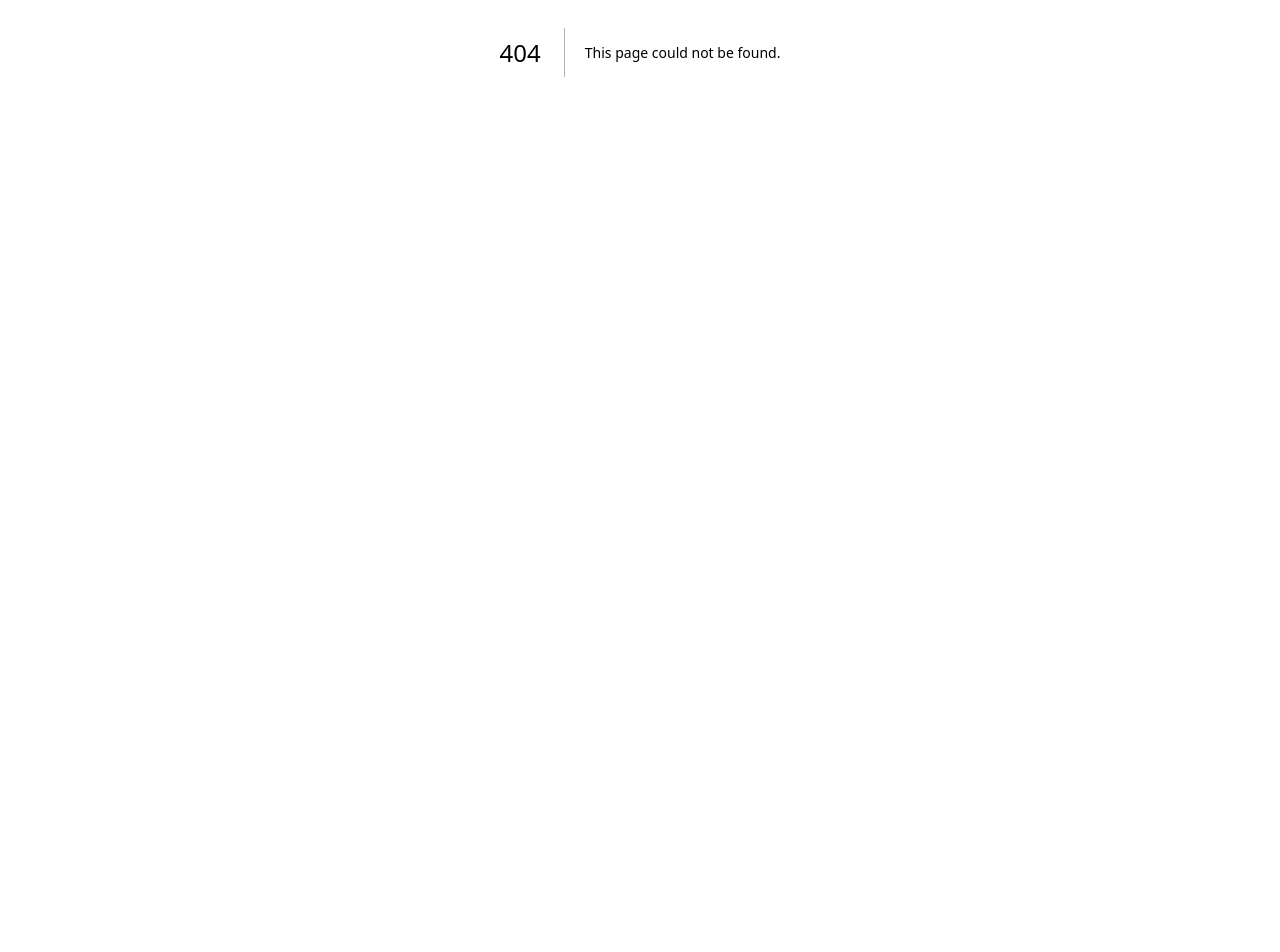
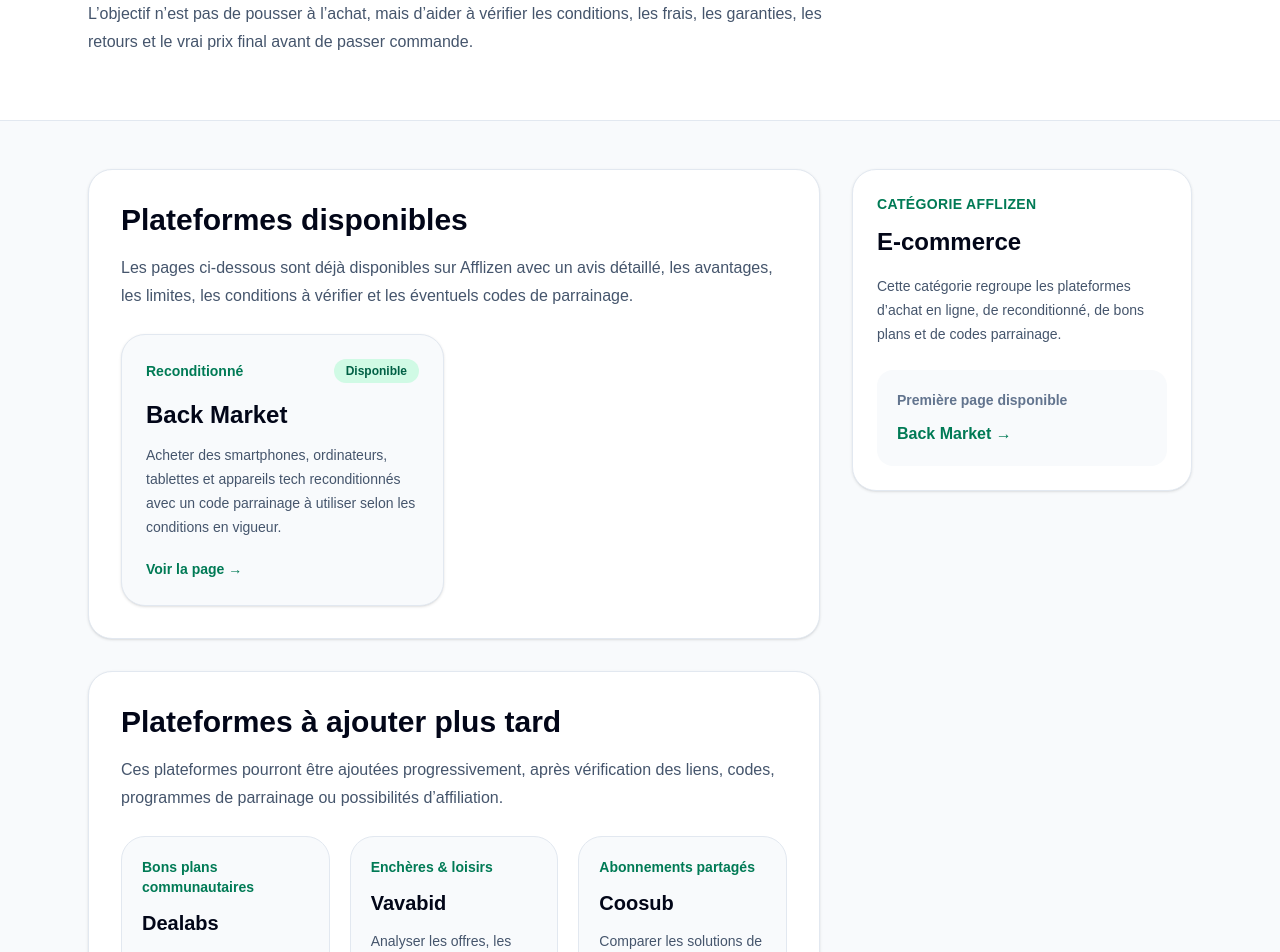
Before and after one commit to sebastienfoulon22-commits/afflizen, a Next.js app: page /e-commerce in a window 1280 px wide. Before the commit this address had no page. Shown: the part 467-1419 px from the top of the page. Before the commit the page ends 919 px from the top, so only its background shows below. Built offline with nearby package versions, Linux system fonts and the light colour scheme.

Commit message:
creation categorie e-commerce et correction page back market

```diff
--- a/app/e-commerce/back-market/page.tsx
+++ b/app/e-commerce/back-market/page.tsx
@@ -27,7 +27,7 @@
   {
     title: "Un code de parrainage simple à utiliser",
     description:
-      "Le code permet généralement de bénéficier d’un avantage sur une première commande éligible, sous réserve des conditions Back Market.",
+      "Le code permet généralement de bénéficier d’un avantage sur une commande éligible, sous réserve des conditions Back Market.",
   },
   {
     title: "Une alternative plus durable",
@@ -46,22 +46,21 @@
 
 const steps = [
   {
-    title: "1. Ouvrir Back Market",
+    title: "1. Ouvre Back Market",
     description:
       "Clique sur le bouton Afflizen pour accéder au site officiel Back Market.",
   },
   {
-    title: "2. Choisir un produit éligible",
+    title: "2. Choisis un produit éligible",
     description:
       "Compare le modèle, l’état, le prix, la garantie, le vendeur et les délais de livraison.",
   },
   {
-    title: "3. Entrer le code",
-    description:
-      `Au moment de la commande, utilise le code ${BACK_MARKET_CODE} si l’espace code promo ou parrainage est disponible.`,
+    title: "3. Utilise le code",
+    description: `Au moment de la commande, utilise le code ${BACK_MARKET_CODE} si l’espace code promo ou parrainage est disponible.`,
   },
   {
-    title: "4. Vérifier la réduction",
+    title: "4. Vérifie l’avantage appliqué",
     description:
       "Avant de payer, vérifie que l’avantage est bien appliqué et que les conditions sont respectées.",
   },
@@ -75,12 +74,12 @@
   },
   {
     question: "Quel est le code parrainage Back Market Afflizen ?",
-    answer: `Le code à tester est ${BACK_MARKET_CODE}. Il peut donner accès à un avantage de parrainage selon les conditions en vigueur au moment de la commande.`,
+    answer: `Le code parrainage Back Market Afflizen est ${BACK_MARKET_CODE}. Il peut permettre de bénéficier d’un avantage de parrainage, sous réserve des conditions en vigueur.`,
   },
   {
     question: "Le code Back Market fonctionne-t-il toujours ?",
     answer:
-      "Pas forcément. Les codes de parrainage, montants minimums, limites d’utilisation et offres promotionnelles peuvent changer. Il faut toujours vérifier l’application de la réduction avant le paiement.",
+      "Les codes de parrainage, montants minimums, limites d’utilisation et offres promotionnelles peuvent évoluer. Il faut toujours vérifier que l’avantage est bien appliqué avant le paiement.",
   },
   {
     question: "Back Market est-il toujours moins cher que le neuf ?",
@@ -113,19 +112,12 @@
       <section className="border-b border-slate-200 bg-white">
         <div className="mx-auto flex max-w-6xl flex-col gap-8 px-6 py-10 lg:flex-row lg:items-center lg:justify-between lg:py-14">
           <div className="max-w-3xl">
-            <div className="mb-6 flex flex-wrap gap-3">
+            <div className="mb-6">
               <Link
-                href="/"
-                className="inline-flex items-center rounded-full border border-slate-200 bg-white px-4 py-2 text-sm font-semibold text-slate-700 shadow-sm transition hover:border-emerald-300 hover:text-emerald-700"
-              >
-                ← Retour à l’accueil
-              </Link>
-
-              <Link
-                href="/bons-plans"
+                href="/e-commerce"
                 className="inline-flex items-center rounded-full border border-emerald-200 bg-emerald-50 px-4 py-2 text-sm font-semibold text-emerald-700 transition hover:bg-emerald-100"
               >
-                Voir les bons plans
+                Voir la catégorie e-commerce
               </Link>
             </div>
 
@@ -175,18 +167,21 @@
 
           <aside className="rounded-3xl border border-slate-200 bg-slate-950 p-6 text-white shadow-xl lg:w-80">
             <p className="text-sm font-semibold text-emerald-300">
-              Code à tester
+              Utilise le code
             </p>
+
             <div className="mt-4 rounded-2xl border border-white/10 bg-white/10 p-5">
-              <p className="text-sm text-slate-300">Code Back Market</p>
+              <p className="text-sm text-slate-300">
+                Code parrainage Back Market
+              </p>
               <p className="mt-2 break-all text-2xl font-black tracking-wide text-white">
                 {BACK_MARKET_CODE}
               </p>
             </div>
 
             <p className="mt-4 text-sm leading-6 text-slate-300">
-              Le code peut donner accès à une réduction de parrainage selon les
-              conditions en vigueur. Vérifie son application avant le paiement.
+              Utilise le code pour bénéficier de l’offre de parrainage Back
+              Market, sous réserve des conditions en vigueur.
             </p>
 
             <AffiliateButton
@@ -213,29 +208,29 @@
             </p>
 
             <h2 className="mt-3 text-3xl font-bold text-slate-950">
-              Code Afflizen à essayer : {BACK_MARKET_CODE}
+              Utilise le code {BACK_MARKET_CODE}
             </h2>
 
             <p className="mt-4 text-base leading-7 text-slate-600">
-              Le message de parrainage peut se résumer ainsi : tu peux essayer
-              le code <strong>{BACK_MARKET_CODE}</strong> sur Back Market pour
-              bénéficier d’un avantage de parrainage, généralement lié à une
-              première commande éligible. Les conditions exactes peuvent évoluer :
-              montant minimum, pays, type de produit, limite d’utilisation ou
-              durée de validité.
+              Utilise le code <strong>{BACK_MARKET_CODE}</strong> pour
+              bénéficier de l’offre de parrainage Back Market, sous réserve des
+              conditions en vigueur au moment de la commande. Les conditions
+              peuvent concerner le montant minimum, le pays, le type de produit,
+              la limite d’utilisation ou la durée de validité.
             </p>
 
             <div className="mt-6 rounded-2xl border border-emerald-200 bg-emerald-50 p-5">
               <p className="text-sm font-semibold text-emerald-800">
                 Code à copier
               </p>
+
               <p className="mt-2 break-all rounded-xl bg-white px-4 py-3 text-2xl font-black tracking-wide text-slate-950 shadow-sm">
                 {BACK_MARKET_CODE}
               </p>
+
               <p className="mt-3 text-sm leading-6 text-emerald-900">
-                Conseil : copie le code, ouvre Back Market, ajoute ton produit
-                au panier puis vérifie que l’avantage est bien appliqué avant de
-                payer.
+                Copie le code, ouvre Back Market, ajoute ton produit au panier
+                puis vérifie que l’avantage est bien appliqué avant de payer.
               </p>
             </div>
 
@@ -247,7 +242,7 @@
                 location="code"
                 className="inline-flex items-center justify-center rounded-full bg-emerald-600 px-6 py-3 text-base font-bold text-white shadow-sm transition hover:bg-emerald-700"
               >
-                Aller sur Back Market avec le code
+                Utiliser le code sur Back Market
               </AffiliateButton>
             </div>
           </section>
@@ -347,7 +342,7 @@
                 <ul className="mt-4 space-y-3 text-sm leading-6 text-emerald-950">
                   <li>• Large choix de produits reconditionnés.</li>
                   <li>• Prix parfois très compétitifs selon les modèles.</li>
-                  <li>• Code de parrainage simple à tester.</li>
+                  <li>• Code de parrainage simple à utiliser.</li>
                   <li>• Possibilité de comparer plusieurs états de produits.</li>
                   <li>• Alternative intéressante au neuf pour certains achats.</li>
                 </ul>
@@ -376,8 +371,8 @@
             <p className="mt-4 text-base leading-7 text-slate-600">
               Back Market est une plateforme pertinente si tu veux acheter un
               appareil reconditionné tout en essayant de réduire ton budget. Le
-              code <strong>{BACK_MARKET_CODE}</strong> peut être intéressant à
-              tester, surtout si tu passes une première commande éligible.
+              code <strong>{BACK_MARKET_CODE}</strong> peut être intéressant si
+              tu passes une commande éligible.
             </p>
 
             <p className="mt-4 text-base leading-7 text-slate-600">
@@ -395,7 +390,7 @@
                 location="avis"
                 className="inline-flex items-center justify-center rounded-full bg-emerald-600 px-6 py-3 text-base font-bold text-white shadow-sm transition hover:bg-emerald-700"
               >
-                Tester le code sur Back Market
+                Utiliser le code sur Back Market
               </AffiliateButton>
             </div>
           </section>
--- /dev/null
+++ b/app/e-commerce/page.tsx
@@ -0,0 +1,211 @@
+import Link from "next/link";
+
+export const metadata = {
+  title: "E-commerce : codes parrainage, bons plans et achats malins",
+  description:
+    "Découvrez les plateformes e-commerce sélectionnées par Afflizen : reconditionné, bons plans, codes promo, parrainages et conseils avant d’acheter.",
+  alternates: {
+    canonical: "https://afflizen.com/e-commerce",
+  },
+};
+
+const availablePlatforms = [
+  {
+    name: "Back Market",
+    href: "/e-commerce/back-market",
+    category: "Reconditionné",
+    description:
+      "Acheter des smartphones, ordinateurs, tablettes et appareils tech reconditionnés avec un code parrainage à utiliser selon les conditions en vigueur.",
+    badge: "Disponible",
+  },
+];
+
+const upcomingPlatforms = [
+  {
+    name: "Dealabs",
+    category: "Bons plans communautaires",
+    description:
+      "Repérer les promotions partagées par la communauté et comparer les offres avant d’acheter.",
+  },
+  {
+    name: "Vavabid",
+    category: "Enchères & loisirs",
+    description:
+      "Analyser les offres, les frais et les conditions avant de participer à des enchères ou bons plans loisirs.",
+  },
+  {
+    name: "Coosub",
+    category: "Abonnements partagés",
+    description:
+      "Comparer les solutions de partage d’abonnements avec prudence sur les conditions, les limites et la sécurité.",
+  },
+];
+
+const advice = [
+  "Comparer le prix final avec d’autres sites avant d’acheter.",
+  "Vérifier les frais de livraison, de retour et les conditions de garantie.",
+  "Lire les conditions des codes promo, parrainages ou offres spéciales.",
+  "Éviter d’acheter uniquement parce qu’une réduction semble importante.",
+  "Vérifier la fiabilité du vendeur, les avis et l’état exact du produit.",
+];
+
+export default function EcommercePage() {
+  return (
+    <main className="min-h-screen bg-slate-50 text-slate-950">
+      <section className="border-b border-slate-200 bg-white">
+        <div className="mx-auto max-w-6xl px-6 py-12 md:py-16">
+          <p className="mb-4 inline-flex rounded-full bg-emerald-50 px-4 py-2 text-sm font-semibold text-emerald-700">
+            E-commerce · Codes · Parrainages · Bons plans
+          </p>
+
+          <h1 className="max-w-4xl text-4xl font-bold tracking-tight text-slate-950 md:text-5xl">
+            E-commerce : codes parrainage, bons plans et achats malins
+          </h1>
+
+          <p className="mt-6 max-w-3xl text-lg leading-8 text-slate-600">
+            La catégorie e-commerce d’Afflizen regroupe les plateformes utiles
+            pour acheter moins cher, utiliser des codes de parrainage, repérer
+            des bons plans ou comparer des offres avant de commander.
+          </p>
+
+          <p className="mt-4 max-w-3xl text-base leading-7 text-slate-600">
+            L’objectif n’est pas de pousser à l’achat, mais d’aider à vérifier
+            les conditions, les frais, les garanties, les retours et le vrai prix
+            final avant de passer commande.
+          </p>
+        </div>
+      </section>
+
+      <section className="mx-auto max-w-6xl px-6 py-12">
+        <div className="grid gap-8 lg:grid-cols-[1fr_340px]">
+          <div className="space-y-8">
+            <section className="rounded-3xl border border-slate-200 bg-white p-6 shadow-sm md:p-8">
+              <h2 className="text-3xl font-bold text-slate-950">
+                Plateformes disponibles
+              </h2>
+
+              <p className="mt-4 text-base leading-7 text-slate-600">
+                Les pages ci-dessous sont déjà disponibles sur Afflizen avec un
+                avis détaillé, les avantages, les limites, les conditions à
+                vérifier et les éventuels codes de parrainage.
+              </p>
+
+              <div className="mt-6 grid gap-5 md:grid-cols-2">
+                {availablePlatforms.map((platform) => (
+                  <Link
+                    key={platform.name}
+                    href={platform.href}
+                    className="group rounded-3xl border border-slate-200 bg-slate-50 p-6 shadow-sm transition hover:border-emerald-300 hover:bg-white hover:shadow-md"
+                  >
+                    <div className="flex items-center justify-between gap-4">
+                      <p className="text-sm font-semibold text-emerald-700">
+                        {platform.category}
+                      </p>
+                      <span className="rounded-full bg-emerald-100 px-3 py-1 text-xs font-bold text-emerald-800">
+                        {platform.badge}
+                      </span>
+                    </div>
+
+                    <h3 className="mt-4 text-2xl font-bold text-slate-950 group-hover:text-emerald-700">
+                      {platform.name}
+                    </h3>
+
+                    <p className="mt-3 text-sm leading-6 text-slate-600">
+                      {platform.description}
+                    </p>
+
+                    <span className="mt-5 inline-flex text-sm font-bold text-emerald-700">
+                      Voir la page →
+                    </span>
+                  </Link>
+                ))}
+              </div>
+            </section>
+
+            <section className="rounded-3xl border border-slate-200 bg-white p-6 shadow-sm md:p-8">
+              <h2 className="text-3xl font-bold text-slate-950">
+                Plateformes à ajouter plus tard
+              </h2>
+
+              <p className="mt-4 text-base leading-7 text-slate-600">
+                Ces plateformes pourront être ajoutées progressivement, après
+                vérification des liens, codes, programmes de parrainage ou
+                possibilités d’affiliation.
+              </p>
+
+              <div className="mt-6 grid gap-5 md:grid-cols-3">
+                {upcomingPlatforms.map((platform) => (
+                  <article
+                    key={platform.name}
+                    className="rounded-3xl border border-slate-200 bg-slate-50 p-5"
+                  >
+                    <p className="text-sm font-semibold text-emerald-700">
+                      {platform.category}
+                    </p>
+
+                    <h3 className="mt-3 text-xl font-bold text-slate-950">
+                      {platform.name}
+                    </h3>
+
+                    <p className="mt-3 text-sm leading-6 text-slate-600">
+                      {platform.description}
+                    </p>
+
+                    <p className="mt-4 text-xs font-bold uppercase tracking-wide text-slate-400">
+                      À venir
+                    </p>
+                  </article>
+                ))}
+              </div>
+            </section>
+
+            <section className="rounded-3xl border border-slate-200 bg-white p-6 shadow-sm md:p-8">
+              <h2 className="text-3xl font-bold text-slate-950">
+                Conseils avant d’acheter en ligne
+              </h2>
+
+              <ul className="mt-6 space-y-3">
+                {advice.map((item) => (
+                  <li
+                    key={item}
+                    className="flex gap-3 rounded-2xl border border-slate-200 bg-slate-50 p-4 text-sm leading-6 text-slate-700"
+                  >
+                    <span className="mt-1 h-2 w-2 shrink-0 rounded-full bg-emerald-500" />
+                    <span>{item}</span>
+                  </li>
+                ))}
+              </ul>
+            </section>
+          </div>
+
+          <aside className="rounded-3xl border border-slate-200 bg-white p-6 shadow-sm lg:sticky lg:top-8 lg:self-start">
+            <p className="text-sm font-bold uppercase tracking-wide text-emerald-700">
+              Catégorie Afflizen
+            </p>
+
+            <h2 className="mt-3 text-2xl font-bold text-slate-950">
+              E-commerce
+            </h2>
+
+            <p className="mt-4 text-sm leading-6 text-slate-600">
+              Cette catégorie regroupe les plateformes d’achat en ligne, de
+              reconditionné, de bons plans et de codes parrainage.
+            </p>
+
+            <div className="mt-6 rounded-2xl bg-slate-50 p-5">
+              <p className="text-sm font-semibold text-slate-500">
+                Première page disponible
+              </p>
+              <Link
+                href="/e-commerce/back-market"
+                className="mt-3 inline-flex font-bold text-emerald-700 hover:text-emerald-800"
+              >
+                Back Market →
+              </Link>
+            </div>
+          </aside>
+        </div>
+      </section>
+    </main>
+  );
+}
```
